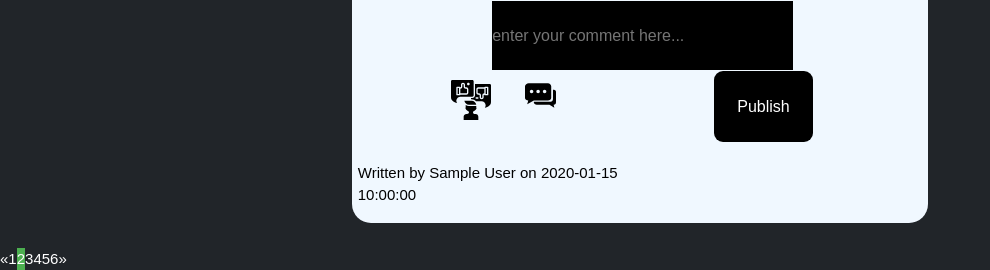
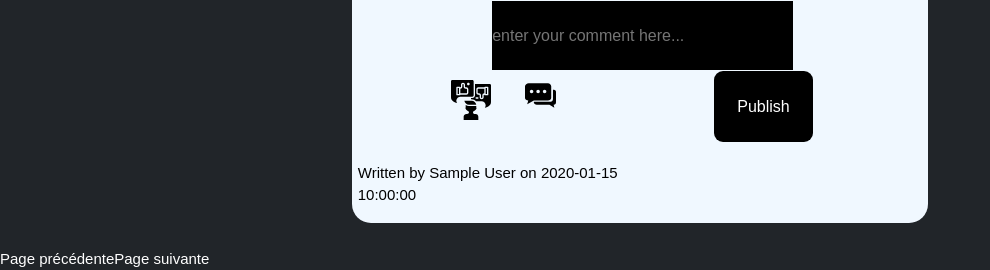
Before and after one commit to khimya/Camagru, a PHP site: page /camagru/ in a window 1280 px wide. Shown: the part 671-941 px from the top of the page, without its empty margins (0-990 px from the left). Run offline with PHP 8.4, Linux system fonts and the light colour scheme; tables that the repository leaves empty hold one stand-in row (values such as "Sample post"); grey boxes marked "Sample" are stand-in pictures; data that the repository does not hold is empty.

Commit message:
--- Auto-Git Commit ---

```diff
--- a/app/controllers/Posts.php
+++ b/app/controllers/Posts.php
@@ -9,7 +9,9 @@ class Posts extends Controller
 
     public function index()
     {
-        $posts = $this->postModel->getPosts();
+        $page = (!empty($_GET['page']) ? $_GET['page'] : 1);
+        // die(var_dump($page));
+        $posts = $this->postModel->getPosts($page);
         $data = [
             'posts' => $posts
         ];
--- a/app/models/Post.php
+++ b/app/models/Post.php
@@ -6,16 +6,20 @@ class post
     {
         $this->db = new Database;
     }
-    public function getposts()
+    public function getposts($page)
     {
+        $limite = 5;
+        $debut = ($page - 1) * $limite;
         $this->db->query('SELECT *,
                             posts.id as postId,
                             users.id as userId
                             FROM posts
                             INNER JOIN users
                             ON posts.user_id = users.id
-                            ORDER BY posts.created_at DESC
+                            ORDER BY posts.created_at DESC LIMIT :limite OFFSET :debut
                             ');
+        $this->db->bind(':limite', $limite);
+        $this->db->bind(':debut', $debut);
         $results = $this->db->resultSet();
         return $results;
     }
--- a/app/views/inc/footer.php
+++ b/app/views/inc/footer.php
@@ -1,16 +1,6 @@
 </div>
 <script src="<?php echo URLROOT; ?>/js/navbar.js"></script>
 <script src="<?php echo URLROOT; ?>/js/upload.js"></script>
-<div class="pagination">
-  <a href="#">&laquo;</a>
-  <a href="#">1</a>
-  <a class="active" href="#">2</a>
-  <a href="#">3</a>
-  <a href="#">4</a>
-  <a href="#">5</a>
-  <a href="#">6</a>
-  <a href="#">&raquo;</a>
-</div>
 
 </body>
 
--- a/app/views/posts/index.php
+++ b/app/views/posts/index.php
@@ -51,4 +51,12 @@
         </div>
     <?php endforeach; ?>
 </div>
+<form action="<?php echo URLROOT; ?>/posts/page ?>" method="POST">
+
+  <div class="pagination">
+    <a href="/page=<?php echo $page - 1; ?>">Page précédente</a>
+    <a href="/page=<?php echo $page + 1; ?>">Page suivante</a>
+  </div>
+
+</form>
 <?php require APPROOT . '/views/inc/footer.php'; ?>
```
